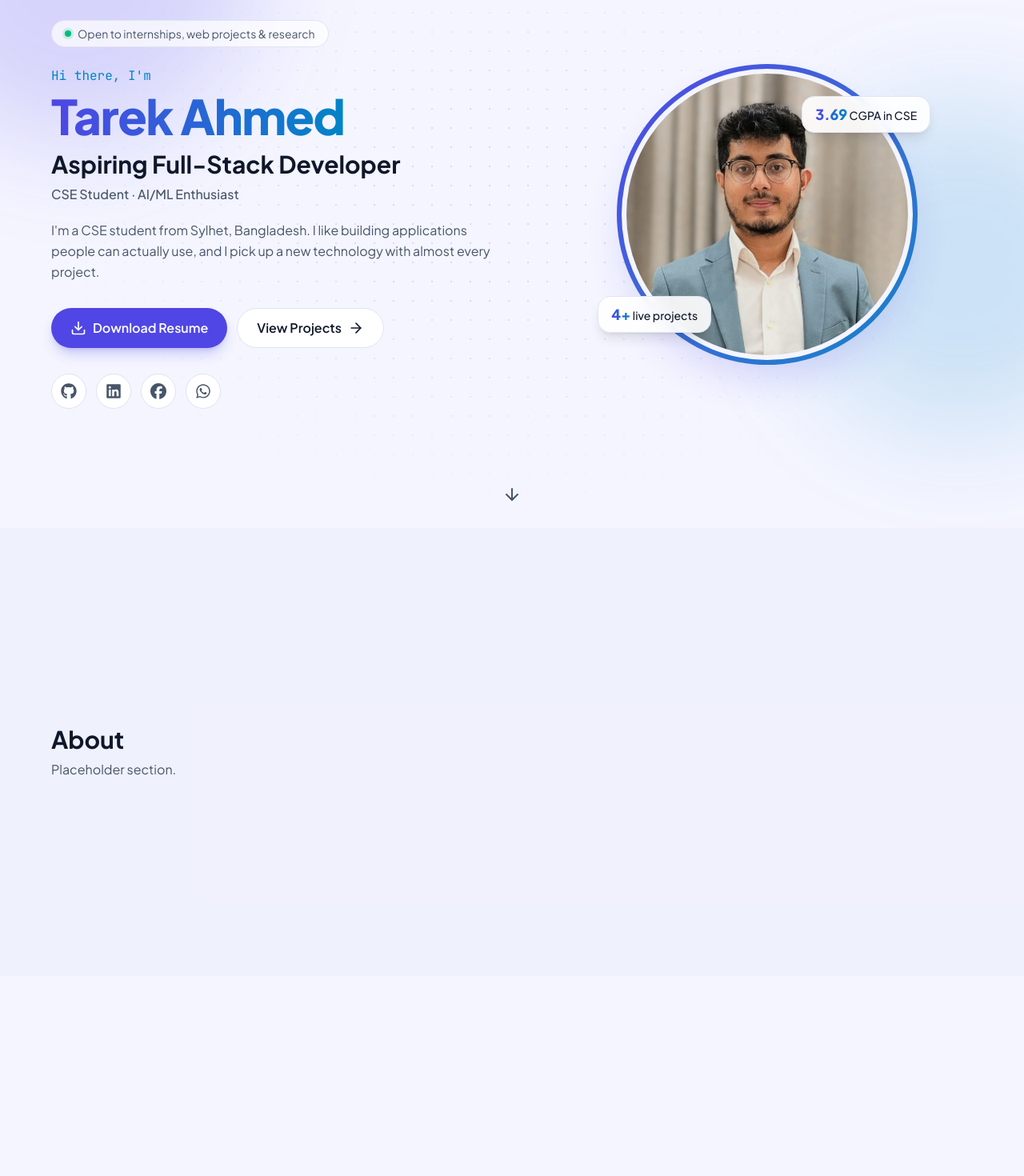
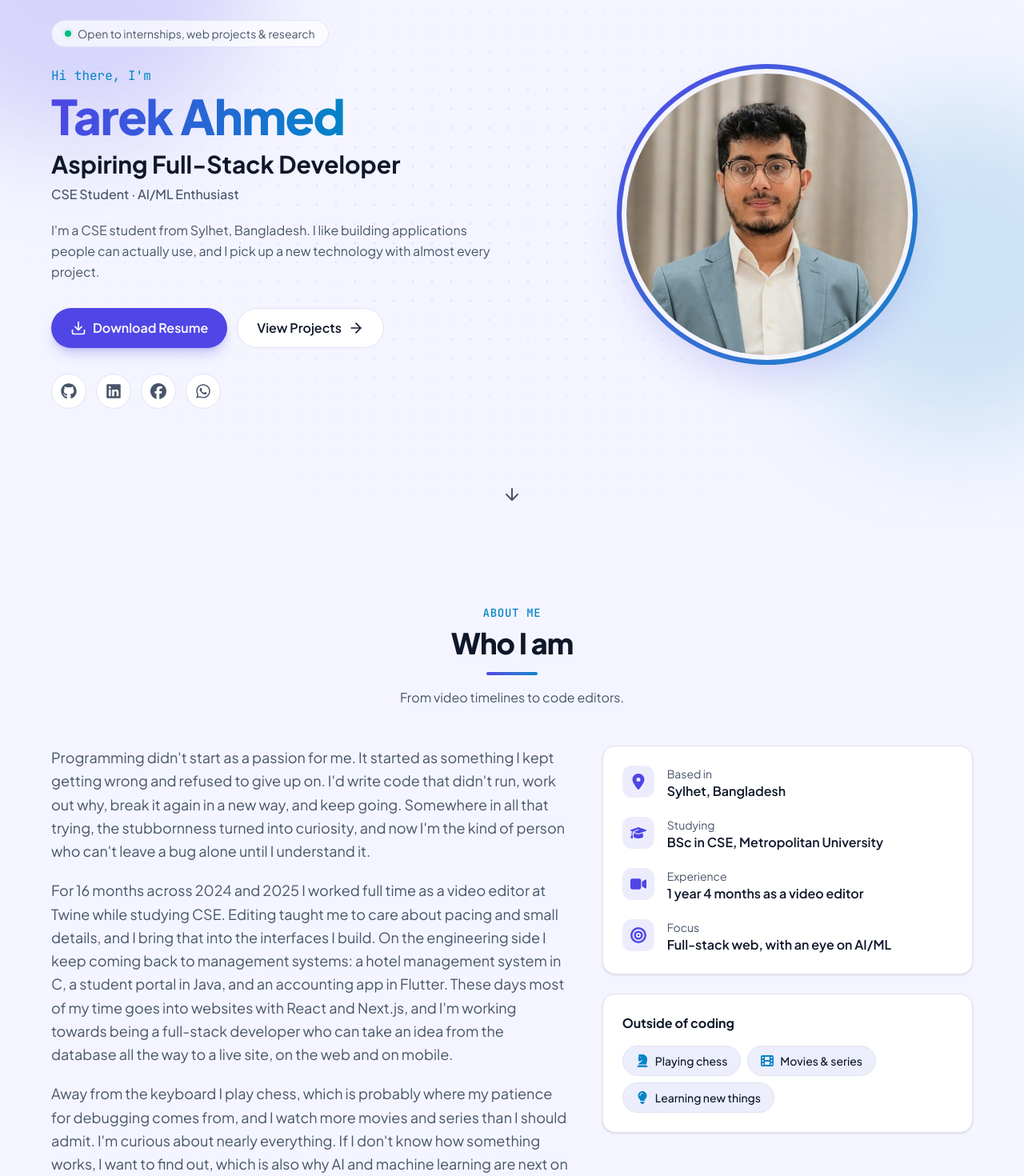
Before and after one commit to TarekAhmed353/Portfolio, a Next.js app: page / in a window 1280 px wide. Shown: the part 140-1610 px from the top of the page at 80% size. Built offline with nearby package versions, Linux system fonts and the light colour scheme.

Commit message:
feat: add About Me section and simplify hero photo

```diff
--- a/src/app/page.tsx
+++ b/src/app/page.tsx
@@ -1,9 +1,10 @@
+import About from "@/components/sections/About";
 import Hero from "@/components/sections/Hero";
 import { navLinks } from "@/data/site";
 
 // Placeholder sections so the navbar links can be tested. Each one is
-// replaced by the real section in steps 5–9.
-const placeholders = navLinks.slice(1).map((link) => ({
+// replaced by the real section in steps 6–9.
+const placeholders = navLinks.slice(2).map((link) => ({
   id: link.href.split("#")[1],
   title: link.label,
 }));
@@ -12,6 +13,7 @@ export default function Home() {
   return (
     <main className="flex-1">
       <Hero />
+      <About />
 
       {placeholders.map((section, i) => (
         <section
--- /dev/null
+++ b/src/components/sections/About.tsx
@@ -0,0 +1,60 @@
+import Reveal from "@/components/ui/Reveal";
+import SectionHeading from "@/components/ui/SectionHeading";
+import { aboutParagraphs, interests, quickFacts } from "@/data/about";
+
+export default function About() {
+  return (
+    <section id="about" className="px-4 py-24 sm:px-6">
+      <div className="mx-auto max-w-6xl">
+        <SectionHeading
+          eyebrow="About me"
+          title="Who I am"
+          description="From video timelines to code editors."
+        />
+
+        <div className="grid gap-10 lg:grid-cols-[1.4fr_1fr]">
+          <Reveal className="space-y-5 text-lg leading-relaxed text-muted">
+            {aboutParagraphs.map((paragraph) => (
+              <p key={paragraph.slice(0, 24)}>{paragraph}</p>
+            ))}
+          </Reveal>
+
+          <div className="space-y-6">
+            <Reveal delay={0.1}>
+              <dl className="space-y-5 rounded-2xl border border-border bg-surface p-6 shadow-sm">
+                {quickFacts.map(({ label, value, icon: Icon }) => (
+                  <div key={label} className="flex items-start gap-4">
+                    <span className="inline-flex size-10 shrink-0 items-center justify-center rounded-xl bg-primary/10 text-primary">
+                      <Icon className="size-5" />
+                    </span>
+                    <div>
+                      <dt className="text-sm text-muted">{label}</dt>
+                      <dd className="font-semibold">{value}</dd>
+                    </div>
+                  </div>
+                ))}
+              </dl>
+            </Reveal>
+
+            <Reveal delay={0.2}>
+              <div className="rounded-2xl border border-border bg-surface p-6 shadow-sm">
+                <h3 className="font-bold">Outside of coding</h3>
+                <ul className="mt-4 flex flex-wrap gap-2">
+                  {interests.map(({ label, icon: Icon }) => (
+                    <li
+                      key={label}
+                      className="inline-flex items-center gap-2 rounded-full border border-border bg-surface-muted px-4 py-2 text-sm font-medium transition-colors hover:border-secondary hover:text-secondary"
+                    >
+                      <Icon className="size-4 text-secondary" />
+                      {label}
+                    </li>
+                  ))}
+                </ul>
+              </div>
+            </Reveal>
+          </div>
+        </div>
+      </div>
+    </section>
+  );
+}
--- a/src/components/sections/Hero.tsx
+++ b/src/components/sections/Hero.tsx
@@ -5,7 +5,6 @@ import Link from "next/link";
 import { motion, type Variants } from "motion/react";
 import { ArrowDown, ArrowRight, Download } from "lucide-react";
 import BackgroundGlow from "@/components/BackgroundGlow";
-import { projects } from "@/data/projects";
 import { site, socialLinks } from "@/data/site";
 
 const container: Variants = {
@@ -137,17 +136,6 @@ export default function Hero() {
               />
             </div>
           </div>
-
-          <FloatingBadge className="-left-6 bottom-10" delay={0.5}>
-            <span className="text-gradient text-lg font-extrabold">
-              {projects.length}+
-            </span>{" "}
-            live projects
-          </FloatingBadge>
-          <FloatingBadge className="-right-4 top-10" delay={0.7}>
-            <span className="text-gradient text-lg font-extrabold">3.69</span>{" "}
-            CGPA in CSE
-          </FloatingBadge>
         </motion.div>
       </div>
 
@@ -161,24 +149,3 @@ export default function Hero() {
     </section>
   );
 }
-
-function FloatingBadge({
-  children,
-  className,
-  delay,
-}: {
-  children: React.ReactNode;
-  className: string;
-  delay: number;
-}) {
-  return (
-    <motion.p
-      initial={{ opacity: 0, y: 10 }}
-      animate={{ opacity: 1, y: 0 }}
-      transition={{ duration: 0.5, delay }}
-      className={`absolute hidden rounded-2xl border border-border bg-surface/90 px-4 py-2 text-sm font-medium shadow-lg backdrop-blur sm:block ${className}`}
-    >
-      {children}
-    </motion.p>
-  );
-}
--- /dev/null
+++ b/src/components/ui/Reveal.tsx
@@ -0,0 +1,26 @@
+"use client";
+
+import { motion } from "motion/react";
+
+// Fades its children up the first time they scroll into view.
+export default function Reveal({
+  children,
+  delay = 0,
+  className,
+}: {
+  children: React.ReactNode;
+  delay?: number;
+  className?: string;
+}) {
+  return (
+    <motion.div
+      initial={{ opacity: 0, y: 24 }}
+      whileInView={{ opacity: 1, y: 0 }}
+      viewport={{ once: true, amount: 0.2 }}
+      transition={{ duration: 0.5, ease: "easeOut", delay }}
+      className={className}
+    >
+      {children}
+    </motion.div>
+  );
+}
--- /dev/null
+++ b/src/components/ui/SectionHeading.tsx
@@ -0,0 +1,24 @@
+import Reveal from "@/components/ui/Reveal";
+
+export default function SectionHeading({
+  eyebrow,
+  title,
+  description,
+}: {
+  eyebrow: string;
+  title: string;
+  description?: string;
+}) {
+  return (
+    <Reveal className="mx-auto mb-12 max-w-2xl text-center">
+      <p className="font-mono text-sm font-medium tracking-wider text-secondary uppercase">
+        {eyebrow}
+      </p>
+      <h2 className="mt-2 text-3xl font-extrabold tracking-tight sm:text-4xl">
+        {title}
+      </h2>
+      <div className="mx-auto mt-4 h-1 w-16 rounded-full bg-linear-to-r from-primary to-secondary" />
+      {description && <p className="mt-4 text-muted">{description}</p>}
+    </Reveal>
+  );
+}
--- a/src/data/about.ts
+++ b/src/data/about.ts
@@ -1,4 +1,12 @@
-import { FaChessKnight, FaFilm, FaLightbulb } from "react-icons/fa6";
+import {
+  FaBullseye,
+  FaChessKnight,
+  FaFilm,
+  FaGraduationCap,
+  FaLightbulb,
+  FaLocationDot,
+  FaVideo,
+} from "react-icons/fa6";
 import type { IconType } from "react-icons";
 
 export const aboutParagraphs: string[] = [
@@ -7,11 +15,23 @@ export const aboutParagraphs: string[] = [
   "Away from the keyboard I play chess, which is probably where my patience for debugging comes from, and I watch more movies and series than I should admit. I'm curious about nearly everything. If I don't know how something works, I want to find out, which is also why AI and machine learning are next on my list.",
 ];
 
-export const quickFacts: { label: string; value: string }[] = [
-  { label: "Based in", value: "Sylhet, Bangladesh" },
-  { label: "Studying", value: "BSc in CSE, Metropolitan University" },
-  { label: "Experience", value: "1 year 4 months as a video editor" },
-  { label: "Focus", value: "Full-stack web, with an eye on AI/ML" },
+export const quickFacts: { label: string; value: string; icon: IconType }[] = [
+  { label: "Based in", value: "Sylhet, Bangladesh", icon: FaLocationDot },
+  {
+    label: "Studying",
+    value: "BSc in CSE, Metropolitan University",
+    icon: FaGraduationCap,
+  },
+  {
+    label: "Experience",
+    value: "1 year 4 months as a video editor",
+    icon: FaVideo,
+  },
+  {
+    label: "Focus",
+    value: "Full-stack web, with an eye on AI/ML",
+    icon: FaBullseye,
+  },
 ];
 
 export const interests: { label: string; icon: IconType }[] = [
--- a/src/data/education.ts
+++ b/src/data/education.ts
@@ -5,8 +5,8 @@ export const education: Education[] = [
     degree: "BSc in Computer Science & Engineering",
     institution: "Metropolitan University, Sylhet",
     period: "2023 – 2027",
-    result: "CGPA 3.69 / 4.00",
-    details: "Currently in the 2nd semester of 4th year.",
+    result: "Current CGPA 3.69 / 4.00",
+    details: "Final semester (4th year, 2nd semester) in progress.",
   },
   {
     degree: "Higher Secondary Certificate (HSC), Science",
```
